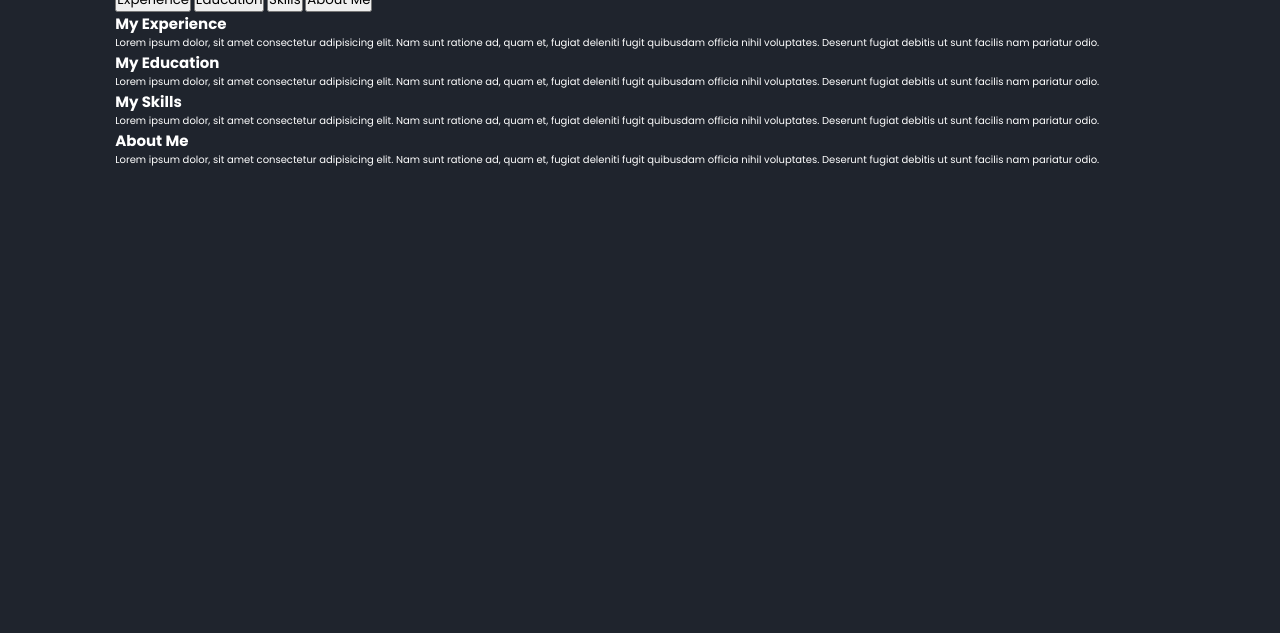
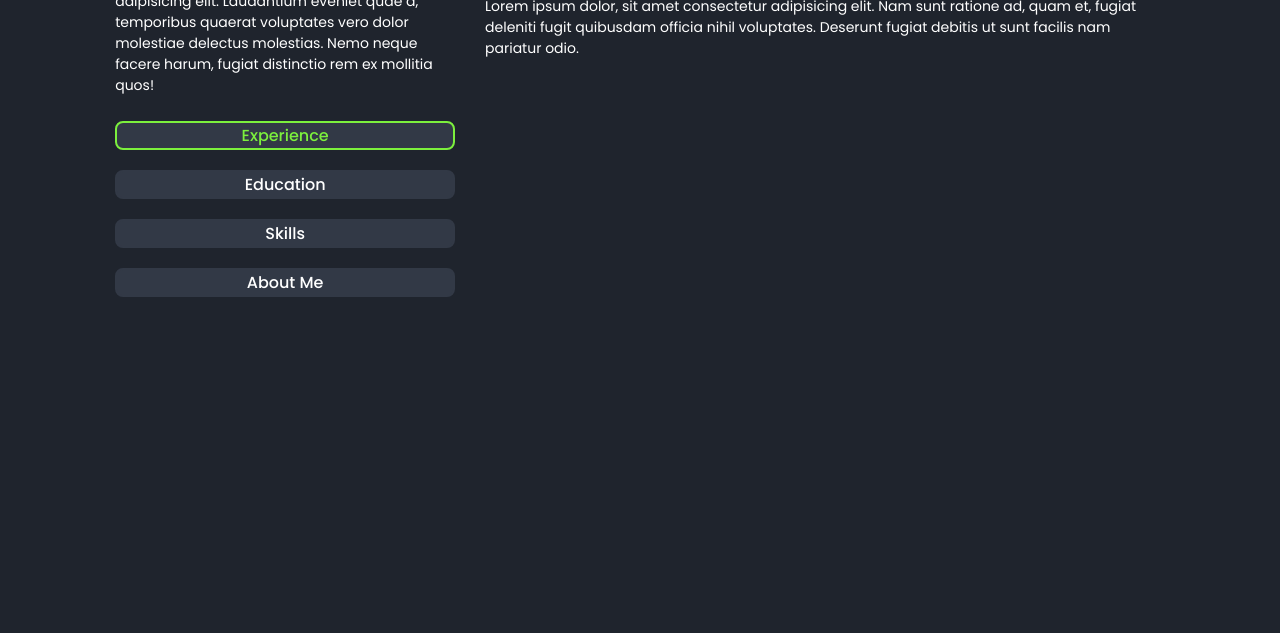
Before and after one commit to NIKUNJMALTARE/Portfolio_Website, a plain HTML site: page resume.html in a window 1280 px wide. Shown: the part 167-800 px from the top of the page. Drawn offline with nearby package versions, Linux system fonts and the light colour scheme.

Commit message:
updated code

```diff
--- a/index.html
+++ b/index.html
@@ -140,7 +140,7 @@
 
     <!-- contact section -->
 
-
+<script src="script.js"></script>
 
 </body>
 
--- a/script.js
+++ b/script.js
@@ -0,0 +1,17 @@
+const resumeBtns = document.querySelectorAll('.resume-btn');
+
+resumeBtn.forEach((btn, idx) => {
+    btn.addEventListner('click', () => {
+        const resumeDetails = document.querySelectorAll('.resume-detail');
+
+        resumeBtns.forEach(btn => {
+            btn.classList.remove('active');
+        });
+        btn.classList.add('active');
+
+        resumeDetails.forEach(detail => {
+            detail.classList.remove('active');
+        });
+        resumeDetails[idx].classList.add('active');
+    });
+});
--- a/style.css
+++ b/style.css
@@ -112,8 +112,6 @@ section {
         width: 80%;
     }
 }
-
-
 
 .home-detail p {
     font-size: 1.6rem;
@@ -309,3 +307,60 @@ section {
 .services-box p {
     font-size: 1.6rem;
 }
+
+.nikunj {
+    font-size: 3.5rem;
+    text-align: left;
+}
+
+.nikunj span {
+    color: var(--main-color);
+}
+
+.resume-container {
+    display: grid;
+    grid-template-columns: 1fr 2fr;
+    gap: 3rem;
+}
+
+.resume-box h2 {
+    font-size: 1.8rem;
+}
+
+.resume-box p {
+    font-size: 1.4rem;
+}
+
+.resume-box .desc {
+    margin: 1rem  0 2.5rem;
+}
+
+.resume-box .resume-btn {
+    width: 100%;
+    height: 5.3 rem;
+    background: var(--second-bg-color);
+    border: .2rem solid var(--second-bg-color);
+    font-size: 1.6rem;
+    color: var(--white-color);
+    font-weight: 500;
+    margin-bottom: 2rem;
+    border-radius: .8rem;
+    cursor: pointer;
+}
+
+.resume-box .resume-btn.active {
+    border-color: var(--main-color);
+    color: var(--main-color);
+}
+
+.resume-detail {
+    display: none;
+}
+
+.resume-detail.active {
+    display: block;
+}
+.resume-box .nikunj {
+    font-size: 3.5rem;
+    text-align: left;
+}
```
Also changed, not shown: services.html (+1 -1 lines).
